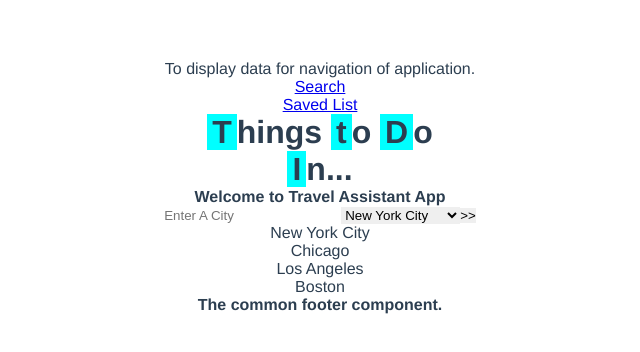
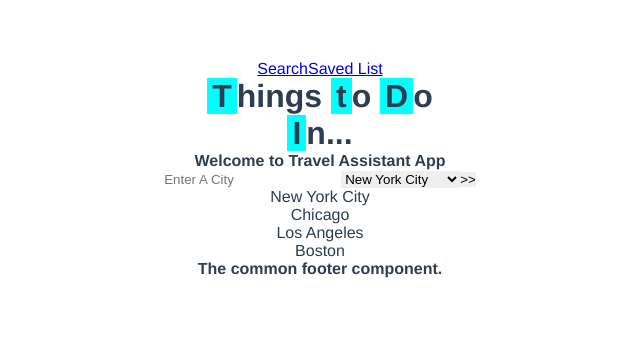
Before and after one commit to kja12786git/travel-assistant-app, a Vue app: page / in a window 1280 px wide. Shown: the top 352 px of the page, without its empty margins (320-960 px from the left). Built offline with nearby package versions, Linux system fonts and the light colour scheme.

Commit message:
Minor component adjustments for content

```diff
--- a/src/components/Footer.vue
+++ b/src/components/Footer.vue
@@ -11,6 +11,7 @@ export default {
     data () {
       return {
         msg: 'The common footer component.'
+
       }
     }
   }
--- a/src/components/Nav.vue
+++ b/src/components/Nav.vue
@@ -1,15 +1,12 @@
 <template>
-  <div>
     <nav>
       <ul>
-        <li>{{msg}}</li>
         <li><a href="/">Search</a></li>
         <li><a href="SavedList">Saved List</a></li>
 
       </ul>
 
     </nav>
-  </div>
 
 </template>
 
@@ -25,3 +22,11 @@
   }
 
 </script>
+
+<style scoped>
+  ul > li {
+    display: inline-block;
+
+  }
+
+</style>
--- a/src/components/NoDocument.vue
+++ b/src/components/NoDocument.vue
@@ -11,7 +11,9 @@ export default {
   data () {
     return {
       msg: 'Not found page.'
+
     }
+
   }
 }
 </script>
--- a/src/components/SavedList.vue
+++ b/src/components/SavedList.vue
@@ -1,5 +1,5 @@
 <template>
-  <div class="404">
+  <div class="savedlist">
     <h2>{{msg}}</h2>
 
   </div>
@@ -11,7 +11,9 @@
     data () {
       return {
         msg: 'Not found page yet. This will be saved list.'
+
       }
+
     }
   }
 </script>
```
Lines whose indentation alone changed are shown as unchanged.
